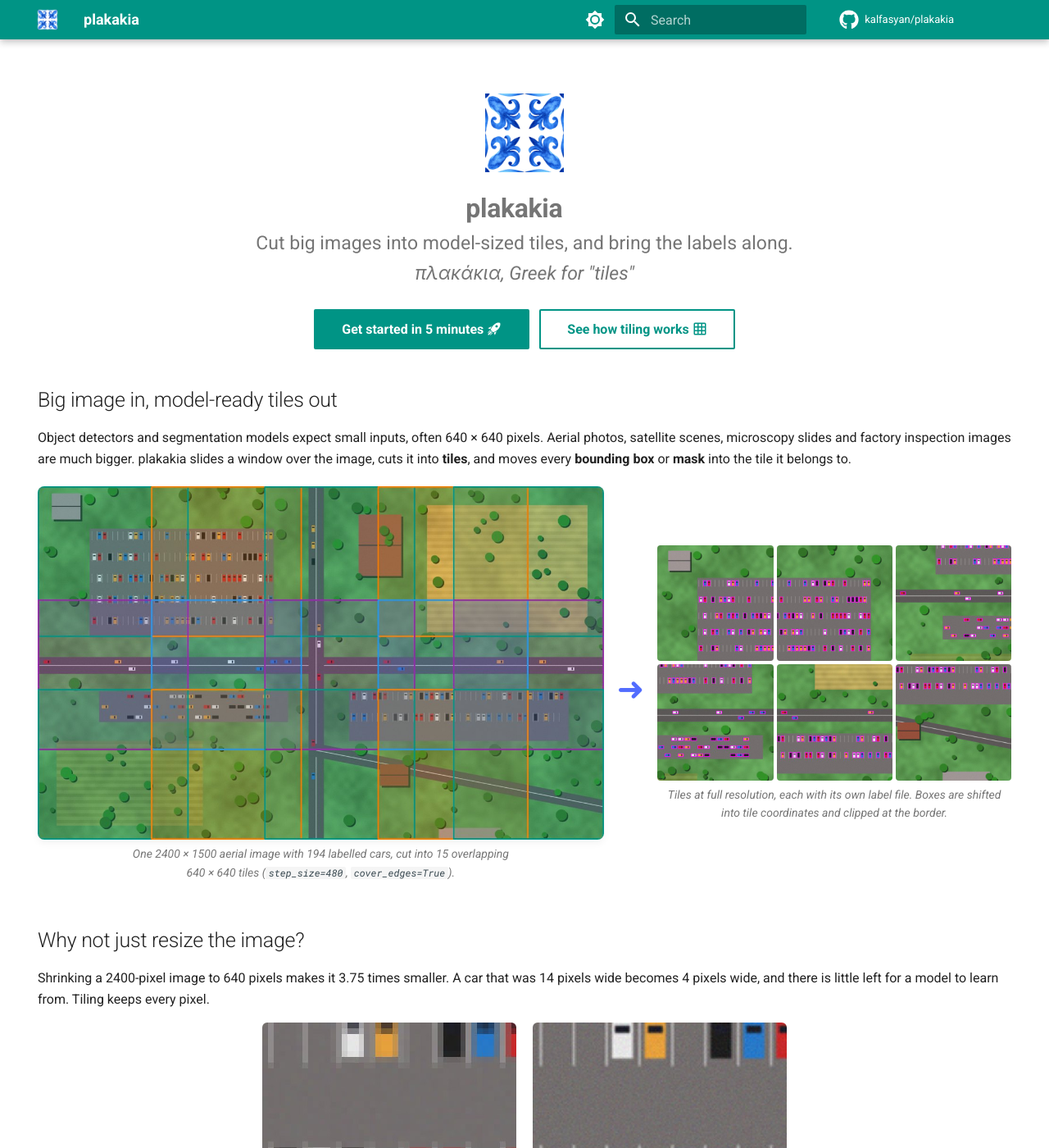
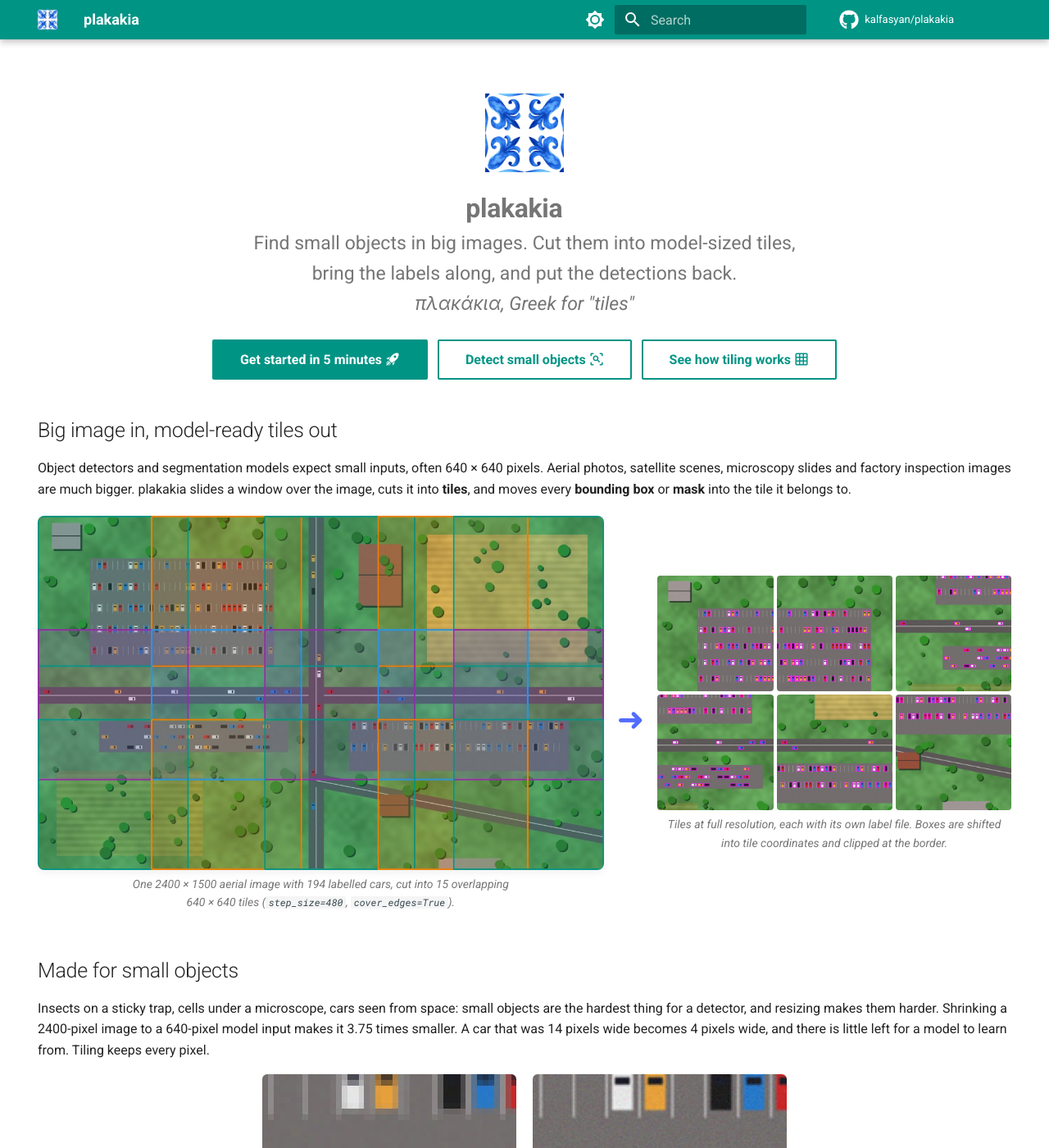
Before and after one commit to kalfasyan/plakakia, an MkDocs documentation site: the page built from docs/index.md, in a window 1280 px wide and 1400 px high. Shown: the whole window at 82% size. Built offline with MkDocs 1.6.1 and Material for MkDocs 9.7.7, drawn with Linux system fonts in a browser that asks for light colours; comment, search, counter and statistics services are not loaded; some of the changed text lies outside the part shown.

Commit message:
Add a small object detection guide and lead the landing page with it
Co-Authored-By: Claude Opus 5.5 <noreply@anthropic.com>
Claude-Session: https://claude.ai/code/session_01KyLYnMMiKfUfw3M3jx5qbE

```diff
--- a/docs/index.md
+++ b/docs/index.md
@@ -10,10 +10,12 @@ hide:
 
 # plakakia
 
-<p class="plk-tagline">Cut big images into model-sized tiles, and bring the labels along.<br>
+<p class="plk-tagline">Find small objects in big images. Cut them into model-sized tiles,
+bring the labels along, and put the detections back.<br>
 <em>πλακάκια, Greek for "tiles"</em></p>
 
 [Get started in 5 minutes :material-rocket-launch:](getting-started.md){ .md-button .md-button--primary }
+[Detect small objects :material-magnify-scan:](small-objects.md){ .md-button }
 [See how tiling works :material-grid:](concepts.md){ .md-button }
 
 </div>
@@ -46,10 +48,12 @@ into tile coordinates and clipped at the border.</figcaption>
 </figure>
 </div>
 
-## Why not just resize the image?
+## Made for small objects
 
-Shrinking a 2400-pixel image to 640 pixels makes it 3.75 times smaller. A car that was
-14 pixels wide becomes 4 pixels wide, and there is little left for a model to learn from.
+Insects on a sticky trap, cells under a microscope, cars seen from space: small objects are
+the hardest thing for a detector, and resizing makes them harder. Shrinking a 2400-pixel
+image to a 640-pixel model input makes it 3.75 times smaller. A car that was 14 pixels
+wide becomes 4 pixels wide, and there is little left for a model to learn from.
 Tiling keeps every pixel.
 
 <div class="plk-compare" markdown>
@@ -62,6 +66,9 @@ Tiling keeps every pixel.
 <figcaption>✅ <b>Tiled</b> at native resolution: every detail is kept.</figcaption>
 </figure>
 </div>
+
+Train on tiles, predict on tiles, and merge the detections back onto the full image, with
+any model. [:octicons-arrow-right-24: The small object detection guide](small-objects.md)
 
 ## Three lines of Python
 
@@ -145,9 +152,10 @@ plakakia --config config.yaml
 
 | Field | Typical image | What plakakia does |
 | --- | --- | --- |
+| :material-bug: Insect monitoring | Sticky traps and camera traps, insects of a few pixels | Native-resolution tiles for training and inference |
 | :material-airplane: Drones and aerial survey | 6000 × 4000 photos, tiny objects | Tiles plus YOLO labels for detector training |
 | :material-satellite-variant: Satellite imagery | Multi-band GeoTIFF scenes | Georeferenced tiles, nodata filtering |
-| :material-microscope: Microscopy and pathology | Gigapixel slides, cell masks | Memory-mapped tiling, mask tiles |
+| :material-microscope: Microscopy and pathology | Gigapixel slides, tiny cells | Memory-mapped tiling, box and mask tiles |
 | :material-factory: Industrial inspection | High-resolution line-scan images | Overlapping tiles so no defect is cut in half |
 | :material-flask: Hyperspectral imaging | `(H, W, 224 bands)` cubes | Spatial and spectral windows |
 
--- a/mkdocs.yml
+++ b/mkdocs.yml
@@ -35,6 +35,7 @@ nav:
   - Home: index.md
   - Getting started: getting-started.md
   - How tiling works: concepts.md
+  - Small object detection: small-objects.md
   - Offline tiling (CLI): cli.md
   - Hyperspectral & geospatial: remote-sensing.md
   - API reference:
```
Also changed, not shown: CHANGELOG.md (+5 -0 lines), docs/small-objects.md (added, +145 -0 lines).
